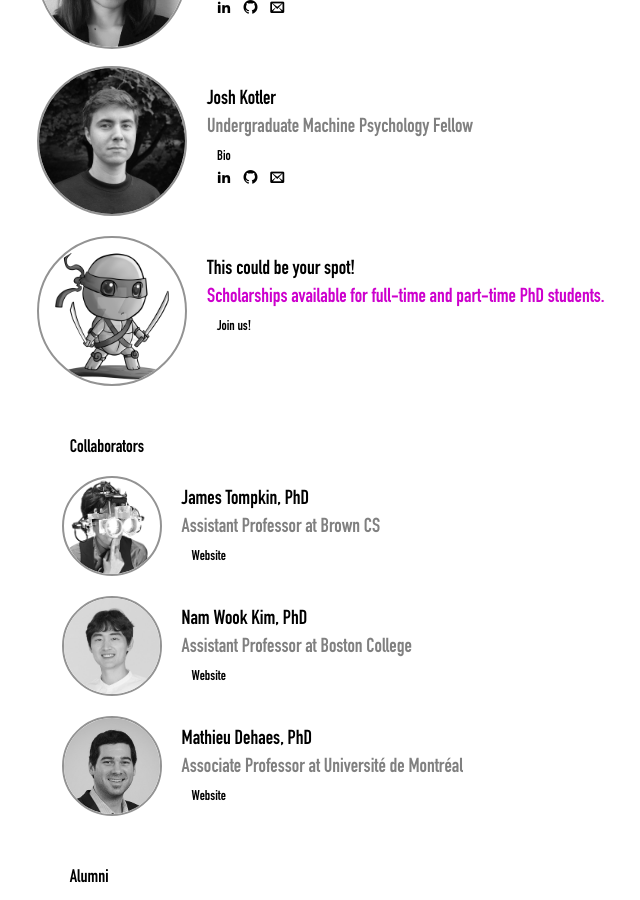
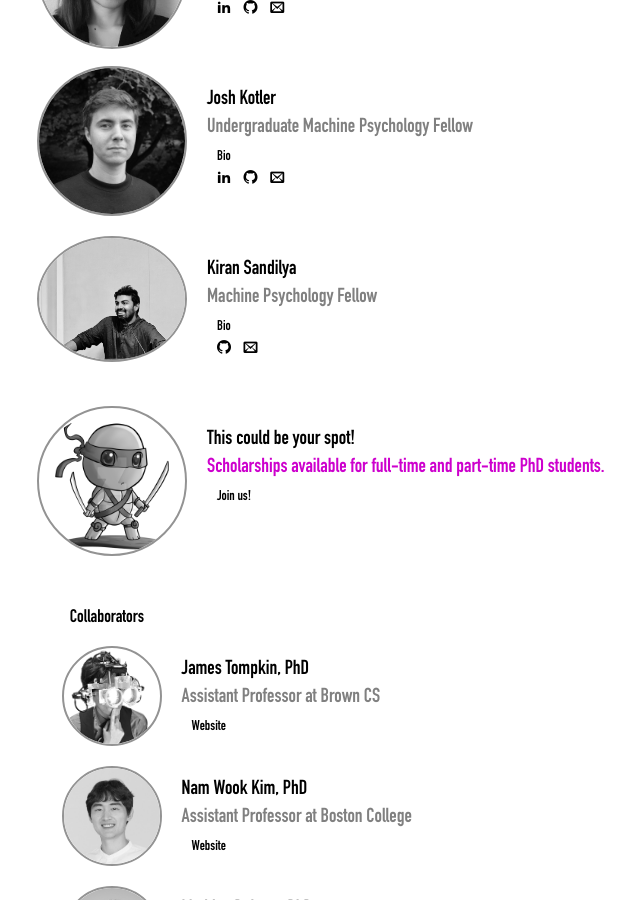
Before and after one commit to mpsych/mpsych.org, a Jekyll site: the page built from people.md, in a window 1280 px wide and 900 px high, scrolled down 1674 px. Shown: the whole window, without its empty margins (275-915 px from the left). Built offline with Jekyll 4.4.1, drawn with Linux system fonts in a browser that asks for light colours; some web fonts are replaced.

Commit message:
Update people.md

```diff
--- a/people.md
+++ b/people.md
@@ -160,6 +160,21 @@ permalink: /people
       <a href="https://www.linkedin.com/in/josh-kotler/" target="_blank"><span class="icon-linkedin2 tooltip"><span class="tooltiptext">LinkedIn</span></span></a>
       <a href="https://github.com/fib" target="_blank"><span class="icon-github tooltip"><span class="tooltiptext">GitHub</span></span></a>
       <a href="mailto:kotler@mpsych.org" target="_blank"><span class="icon-email tooltip"><span class="tooltiptext">E-Mail</span></span></a>
+    </div>
+  </div>
+</div>
+
+<div class="person">
+  <img src="/people/kiran.jpg">
+  <div class="caption">
+    Kiran Sandilya<br>
+    <span class="role">Machine Psychology Fellow</span><br>
+    <span class="links">
+      <a class="cleanlink" href="/people/kiran/bio.txt">Bio</a>
+    </span><br>
+    <div class="icons gray" style="font-size:14px;margin-left:10px">
+      <a href="https://github.com/kiransandilya" target="_blank"><span class="icon-github tooltip"><span class="tooltiptext">GitHub</span></span></a>
+      <a href="mailto:kiran.sandilya001@mpsych.org" target="_blank"><span class="icon-email tooltip"><span class="tooltiptext">E-Mail</span></span></a>
     </div>
   </div>
 </div>
```
